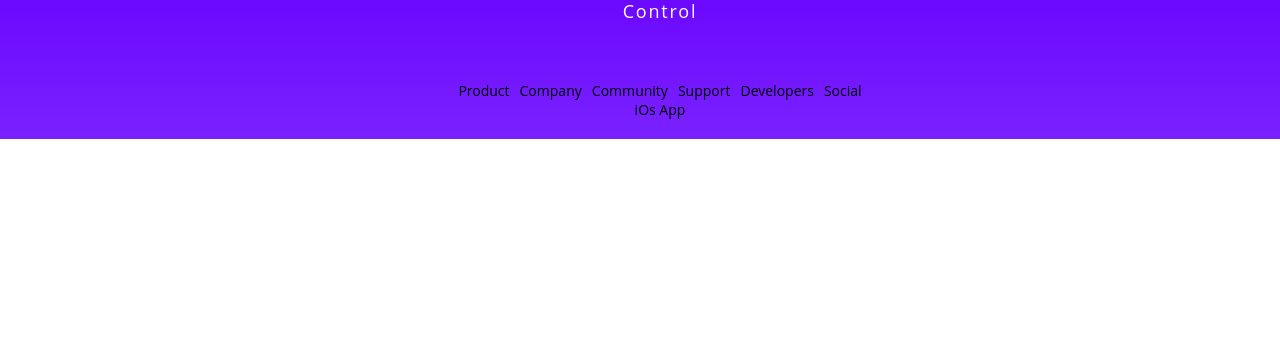
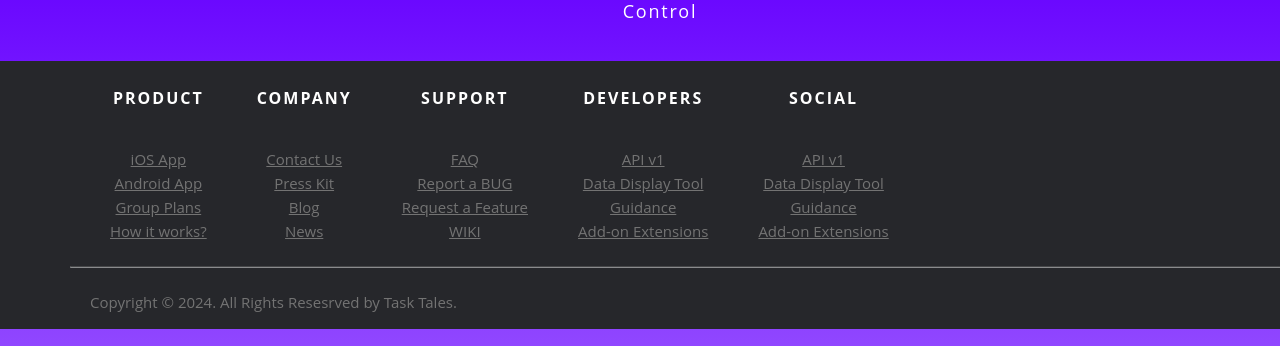
Before and after one commit to foenyxr/TaskTales, an Angular app: page / in a window 1280 px wide. Shown: the part 846-1192 px from the top of the page. Before the commit the page ends 985 px from the top, so only its background shows below. Built offline with nearby package versions, Linux system fonts and the light colour scheme; a web font is replaced by a local one.

Commit message:
added footer

```diff
--- a/src/app/footer/footer.component.css
+++ b/src/app/footer/footer.component.css
@@ -0,0 +1,102 @@
+.site-footer
+{
+  background-color:#26272b;
+  font-size:15px;
+  line-height:24px;
+  color:#737373;
+  width: 100vw;
+  padding-left: 100px;
+  padding-top: 20px;
+}
+.site-footer hr
+{
+  border-top-color:#bbb;
+  opacity:0.5
+}
+.site-footer hr.small
+{
+  margin:20px 0
+}
+.site-footer h6
+{
+  color:#fff;
+  font-size:16px;
+  text-transform:uppercase;
+  margin-top:5px;
+  letter-spacing:2px
+}
+.site-footer a
+{
+  color:#737373;
+}
+.site-footer a:hover
+{
+  color:#3366cc;
+  text-decoration:none;
+}
+.row {
+    display: flex;
+    padding-left: 20px;
+}
+.col-md-3 {
+    padding-left: 20px;
+    padding-right: 30px;
+}
+.footer-links
+{
+  padding-left:0;
+  list-style:none
+}
+.footer-links li
+{
+  display:block
+}
+.footer-links a
+{
+  color:#737373
+}
+.footer-links a:active,.footer-links a:focus,.footer-links a:hover
+{
+  color:#3366cc;
+  text-decoration:none;
+}
+.footer-links.inline li
+{
+  display:inline-block
+}
+/* .site-footer .social-icons
+{
+  text-align:right
+}
+.site-footer .social-icons a
+{
+  width:40px;
+  height:40px;
+  line-height:40px;
+  margin-left:6px;
+  margin-right:0;
+  border-radius:100%;
+  background-color:#33353d
+}
+.copyright-text
+{
+  margin:0
+} */
+@media (max-width:991px)
+{
+  .site-footer [class^=col-]
+  {
+    margin-bottom:30px
+  }
+}
+@media (max-width:767px)
+{
+  .site-footer
+  {
+    padding-bottom:0
+  }
+  .site-footer .copyright-text,.site-footer .social-icons
+  {
+    text-align:center
+  }
+}
--- a/src/app/footer/footer.component.html
+++ b/src/app/footer/footer.component.html
@@ -1 +1,65 @@
-<p>footer works!</p>
+  <!-- Site footer -->
+  <footer class="site-footer">
+    <div class="container">
+      <div class="row">
+        <div class="col-xs-6 col-md-3">
+          <h6>Product</h6>
+          <ul class="footer-links">
+            <li><a href="#">iOS App</a></li>
+            <li><a href="#">Android App</a></li>
+            <li><a href="#">Group Plans</a></li>
+            <li><a href="#">How it works?</a></li>
+          </ul>
+        </div>
+
+        <div class="col-xs-6 col-md-3">
+          <h6>Company</h6>
+          <ul class="footer-links">
+            <li><a href="#">Contact Us</a></li>
+            <li><a href="#">Press Kit</a></li>
+            <li><a href="#">Blog</a></li>
+            <li><a href="#">News</a></li>
+          </ul>
+        </div>
+
+        <div class="col-xs-6 col-md-3">
+          <h6>Support</h6>
+          <ul class="footer-links">
+            <li><a href="#">FAQ</a></li>
+            <li><a href="#">Report a BUG</a></li>
+            <li><a href="#">Request a Feature</a></li>
+            <li><a href="#">WIKI</a></li>
+          </ul>
+        </div>
+        <div class="col-xs-6 col-md-3">
+          <h6>Developers</h6>
+          <ul class="footer-links">
+            <li><a href="#">API v1</a></li>
+            <li><a href="#">Data Display Tool</a></li>
+            <li><a href="#">Guidance</a></li>
+            <li><a href="#">Add-on Extensions</a></li>
+          </ul>
+        </div>
+        <div class="col-xs-6 col-md-3">
+          <h6>Social</h6>
+          <ul class="footer-links">
+            <li><a href="#">API v1</a></li>
+            <li><a href="#">Data Display Tool</a></li>
+            <li><a href="#">Guidance</a></li>
+            <li><a href="#">Add-on Extensions</a></li>
+          </ul>
+        </div>
+
+      </div>
+      <hr>
+    </div>
+    <div class="container">
+      <div class="row">
+        <div class="col-md-8 col-sm-6 col-xs-12">
+          <p class="copyright-text">Copyright &copy; 2024. All Rights Resesrved by Task Tales.
+          </p>
+        </div>
+
+      </div>
+    </div>
+</footer>
--- a/src/app/gacha/gacha.component.html
+++ b/src/app/gacha/gacha.component.html
@@ -4,3 +4,4 @@
         <img class="bgimage" #bgImage src="https://i.imgur.com/VNOgTcv.png" alt="Background Image">
     </canvas>
 </div>
+<app-footer></app-footer>
--- a/src/app/gacha/gacha.component.ts
+++ b/src/app/gacha/gacha.component.ts
@@ -1,10 +1,11 @@
 import { Component, ViewChild, ElementRef, AfterViewInit } from '@angular/core';
 import { HeaderComponent } from "../header/header.component";
+import { FooterComponent } from "../footer/footer.component";
 
 @Component({
   selector: 'app-gacha',
   standalone: true,
-  imports: [HeaderComponent],
+  imports: [HeaderComponent, FooterComponent],
   templateUrl: './gacha.component.html',
   styleUrl: './gacha.component.css'
 })
--- a/src/app/header/header.component.css
+++ b/src/app/header/header.component.css
@@ -6,10 +6,11 @@
     color: #FFF;
     display: flex;
     width: 100vw;
-    height: 100px;
+    height: 80px;
 }
 .nav img {
-    width: 100px;
+    width: 80px;
+    padding-left: 70px;
 }
 .nav .logo a{
     color: #FFF;
@@ -17,17 +18,17 @@
 }
 .nav ul{
     margin: 0;
-    padding: 0;
+    padding-left: 20px;
     display: flex;
     width: 100%;
     margin-left: auto
 }
 ul li{
-    padding-top: 40px;
+    padding-top: 30px;
     list-style: none;
     padding-right: 30px;
-    padding-left: 20px;
-    font-size: 24px;
+    padding-left: 30px;
+    font-size: 20px;
     letter-spacing: 0.1em;
 }
 ul li a{
--- a/src/app/login/login.component.html
+++ b/src/app/login/login.component.html
@@ -20,7 +20,7 @@
     />
   </div>
   <button class="cta">
-    Start your journey
+    <a href="/gacha">Start your journey</a>
     <img
       src="/assets/img/pink_heart_icon_homepage.png"
       alt="Icon"
@@ -65,19 +65,5 @@
     </div>
   </div>
 
-  <!-- Footer -->
-  <footer class="footer">
-    <div class="footer-links">
-      <a href="#" class="footer-link">Product</a>
-      <a href="#" class="footer-link">Company</a>
-      <a href="#" class="footer-link">Community</a>
-      <a href="#" class="footer-link">Support</a>
-      <a href="#" class="footer-link">Developers</a>
-      <a href="#" class="footer-link">Social</a>
-    </div>
-    <div class="footer-sub-links">
-      <a href="#" class="footer-sub-link">iOs App</a>
-      <!-- Additional footer links here -->
-    </div>
-  </footer>
+  <app-footer></app-footer>
 </div>
--- a/src/app/login/login.component.ts
+++ b/src/app/login/login.component.ts
@@ -1,9 +1,10 @@
 import { Component } from '@angular/core';
+import { FooterComponent } from "../footer/footer.component";
 
 @Component({
   selector: 'app-login',
   standalone: true,
-  imports: [],
+  imports: [FooterComponent],
   templateUrl: './login.component.html',
   styleUrl: './login.component.css'
 })
```
